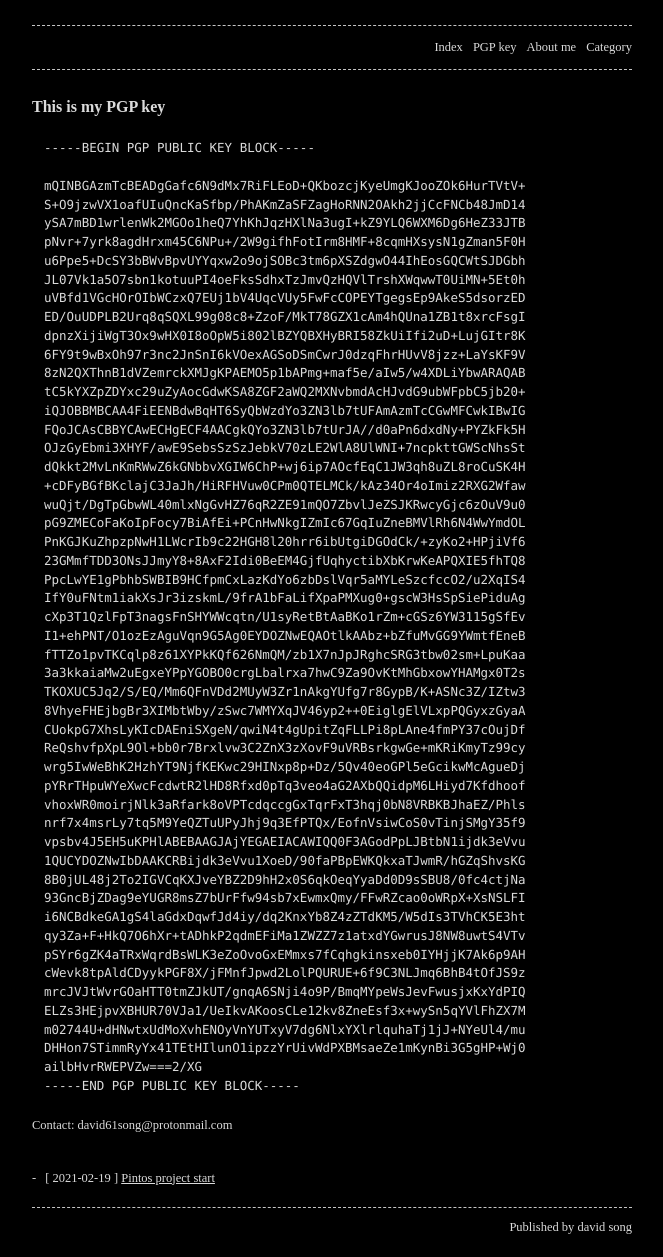
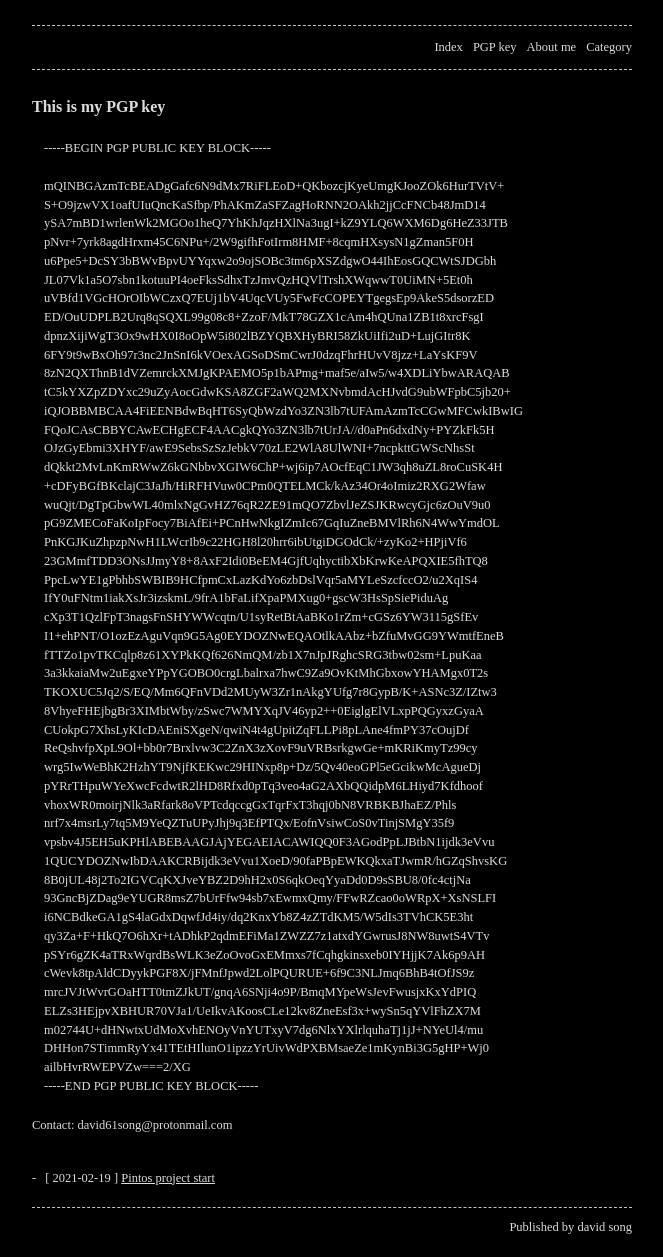
Before and after one commit to david61song/david61song.github.io, a Jekyll site: the page built from PGP.md, in a window 1280 px wide. Shown: the whole page, without its empty margins (308-971 px from the left). Built offline with Jekyll 4.4.1, drawn with Linux system fonts in a browser that asks for light colours.

Commit message:
font code update

```diff
--- a/_sass/base.scss
+++ b/_sass/base.scss
@@ -1,5 +1,6 @@
 @charset "utf-8";
 @import url('https://fonts.googleapis.com/css?family=Source+Code+Pro:400,700');
+@import url('https://fonts.googleapis.com/css?family=Inconsolata:400,700');
 
 /**
  * Style variables
@@ -10,7 +11,7 @@ $mobile-font-size:     12px !default;
 $base-line-height:     1.5 !default;
 $container-width:      90% !default;
 $container-max-width:  600px !default;
-$code-font-family:  'Consolas' !default;
+$code-font-family:  'Inconsolata' !default;
 
 /**
  * Global
```
Also changed, not shown: 8 other files.
